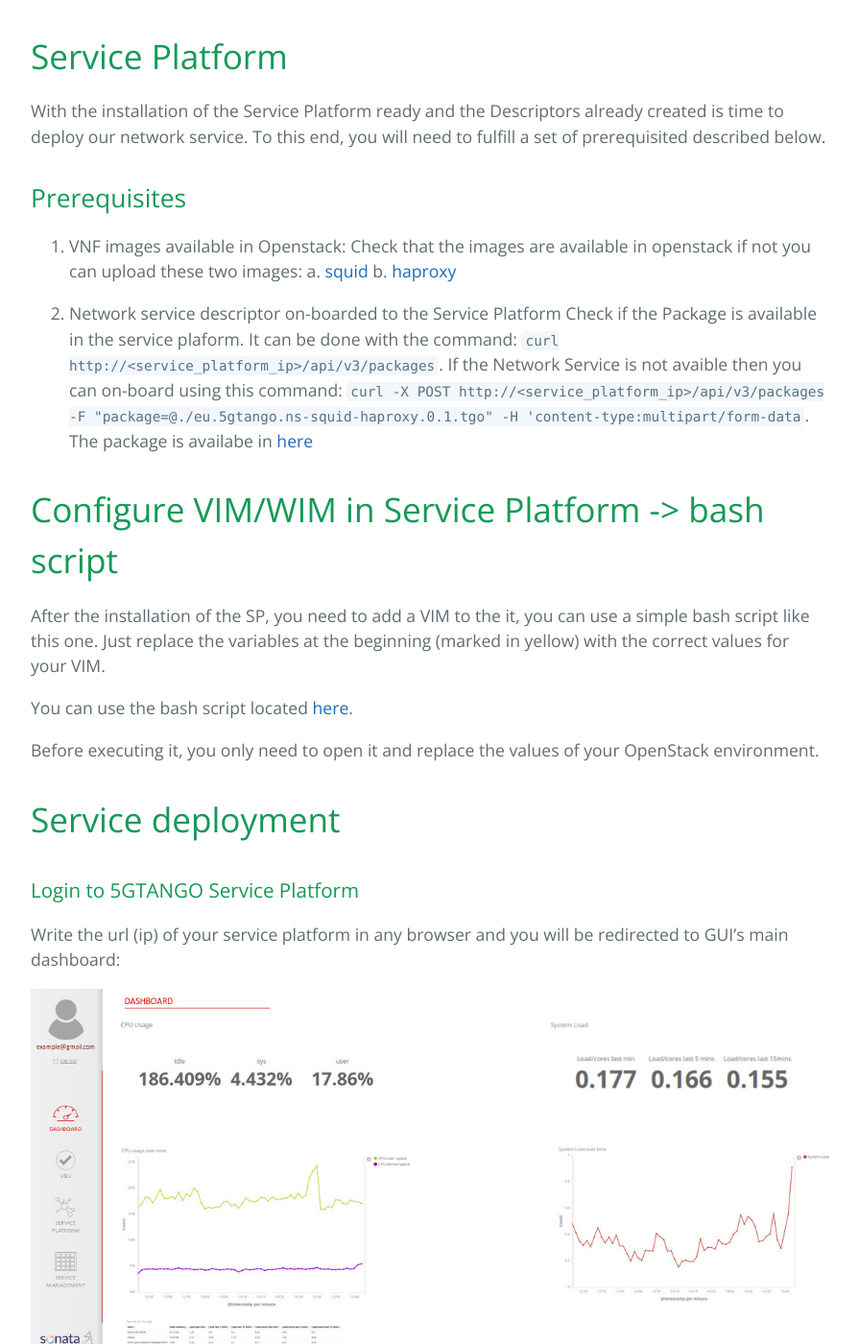
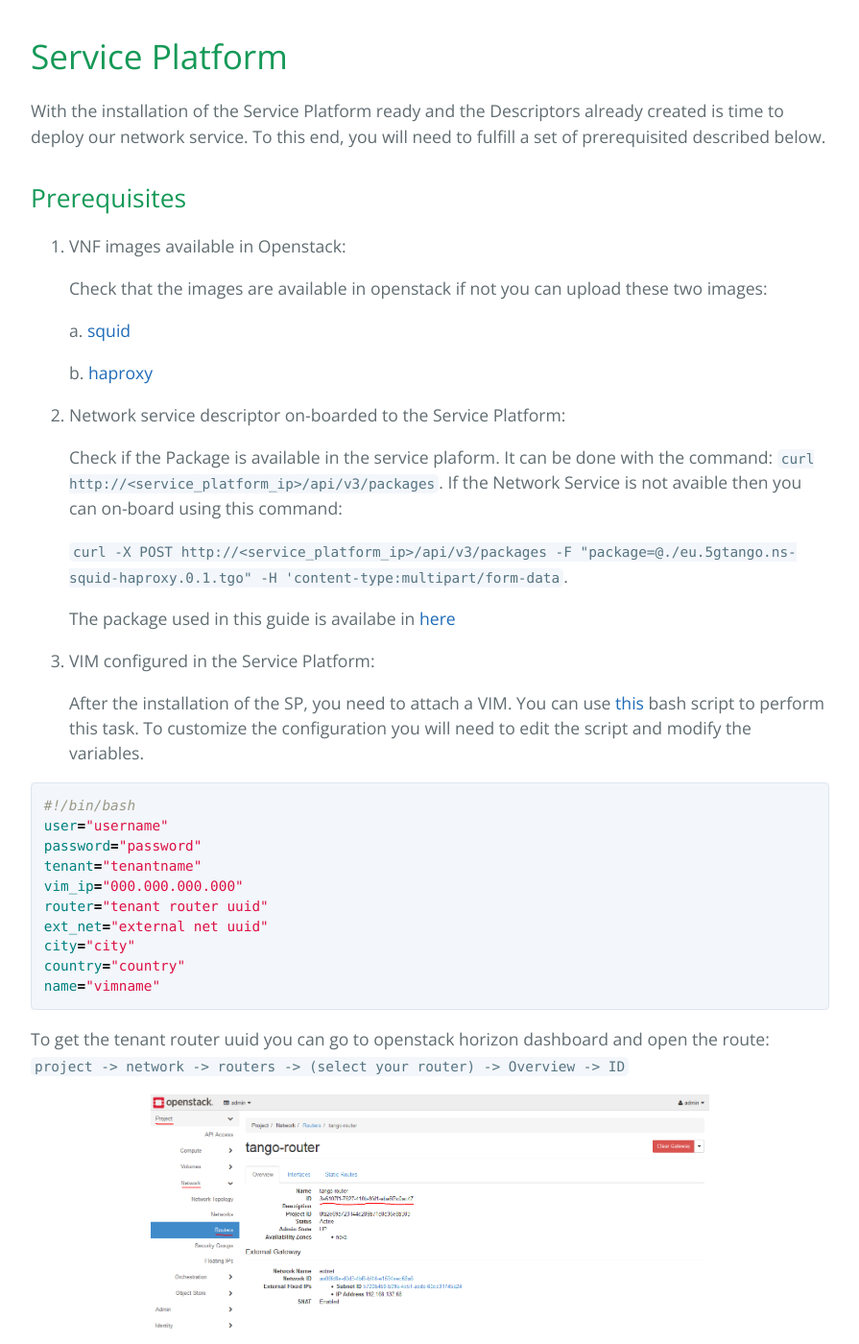
Before and after one commit to sonata-nfv/sonata-nfv.github.io, a Jekyll site: the page built from sp.md, in a window 1280 px wide and 1400 px high. Shown: the whole window at 96% size, without its empty margins (192-1087 px from the left). Built offline with Jekyll 4.4.1, drawn with Linux system fonts in a browser that asks for light colours; our own code applies the rules of GitHub Pages for plain Markdown files.

Commit message:
Updating quick guide 20181119-12:50

````diff
--- a/sp.md
+++ b/sp.md
@@ -5,21 +5,43 @@ With the installation of the Service Platform ready and the Descriptors already
 ## Prerequisites
 
 1. VNF images available in Openstack:
+
    Check that the images are available in openstack if not you can upload these two images:
+
    a. [squid](http://bit.ly/5GTANGO_squid)
+
    b. [haproxy](http://bit.ly/5GTANGO_HAproxy)
 
-2. Network service descriptor on-boarded to the Service Platform
-   Check if the Package is available in the service plaform. It can be done with the command: `curl http://<service_platform_ip>/api/v3/packages`. If the Network Service is not avaible then you can on-board using this command: `curl -X POST http://<service_platform_ip>/api/v3/packages -F "package=@./eu.5gtango.ns-squid-haproxy.0.1.tgo" -H 'content-type:multipart/form-data`. The package is availabe in [here](files/eu.5gtango.ns-squid-haproxy.0.1.tgo)
+2. Network service descriptor on-boarded to the Service Platform:
+
+   Check if the Package is available in the service plaform. It can be done with the command: `curl http://<service_platform_ip>/api/v3/packages`. If the Network Service is not avaible then you can on-board using this command:
+
+   `curl -X POST http://<service_platform_ip>/api/v3/packages -F "package=@./eu.5gtango.ns-squid-haproxy.0.1.tgo" -H 'content-type:multipart/form-data`.
+
+   The package used in this guide is availabe in [here](files/eu.5gtango.ns-squid-haproxy.0.1.tgo)
+
+3. VIM configured in the Service Platform:
+
+   After the installation of the SP, you need to attach a VIM. You can use [this](https://raw.githubusercontent.com/sonata-nfv/sonata-nfv.github.io/master/vim_script.sh) bash script to perform this task. To customize the configuration you will need to edit the script and modify the variables.
+
+```bash
+#!/bin/bash
+user="username"
+password="password"
+tenant="tenantname"
+vim_ip="000.000.000.000"
+router="tenant router uuid"
+ext_net="external net uuid"
+city="city"
+country="country"
+name="vimname"
+```
+
+To get the tenant router uuid you can go to openstack horizon dashboard and open the route: `project -> network -> routers -> (select your router) -> Overview -> ID`
+
+<p align="center"><img src="images/router-uuid.png" width="70%" /></p>
 
 
-# Configure VIM/WIM in Service Platform -> bash script
-
-After the installation of the SP, you need to add a VIM to the it, you can use a simple bash script like this one. Just replace the variables at the beginning (marked in yellow) with the correct values for your VIM.
-
-You can use the bash script located [here](https://raw.githubusercontent.com/sonata-nfv/sonata-nfv.github.io/master/vim_script.sh).
-
-Before executing it, you only need to open it and replace the values of your OpenStack environment.
 
 # Service deployment
 
````
Also changed, not shown: images/router-uuid.png (added), 1 other file.
